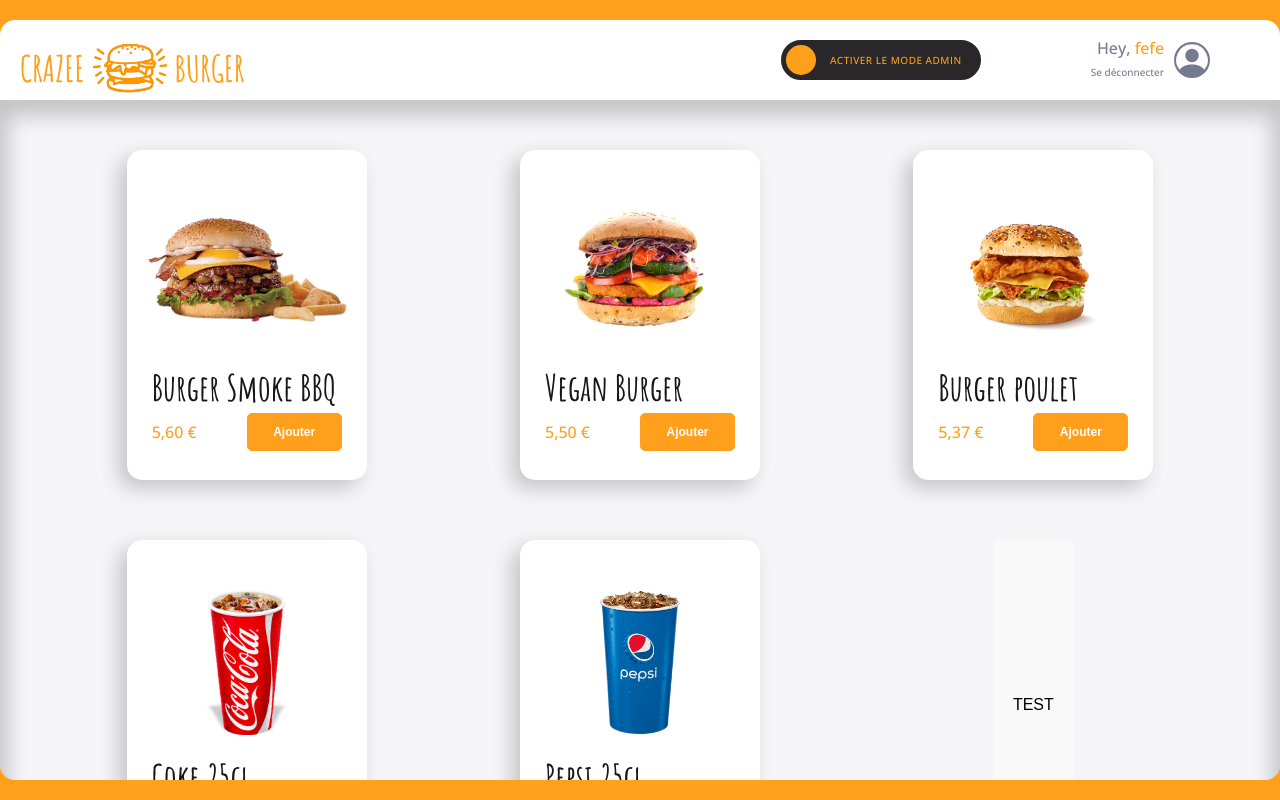
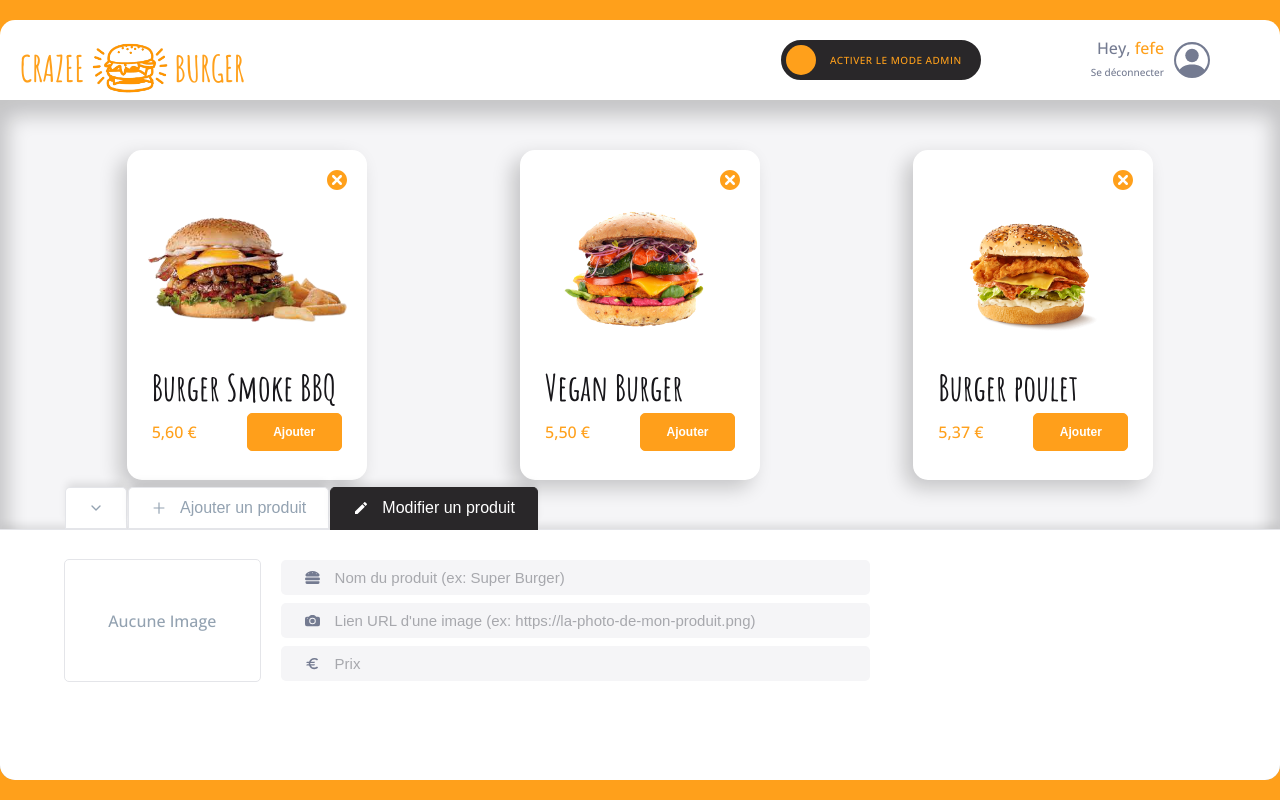
Before and after one commit to thomasdelafosse/Crazee-burger, a React (Vite) app: page /order/1 in a window 1280 px wide. Built offline with nearby package versions, Linux system fonts and the light colour scheme.

Commit message:
🚧 F09: EditForm > Focus on the input in EditForm while clicking on a product

```diff
--- a/src/Components/pages/order/Admin/AdminPanel/EditForm.jsx
+++ b/src/Components/pages/order/Admin/AdminPanel/EditForm.jsx
@@ -1,32 +1,72 @@
 import styled from "styled-components";
 import { theme } from "../../../../../theme";
 import { HiCursorClick } from "react-icons/hi";
-import { useRef } from "react";
+import { useContext } from "react";
+import OrderContext from "../../../../../context/OrderContext";
+import TextInput from "../../../../reusable-ui/TextInput";
+import { getInputTextsConfig } from "./InputTextConfig";
+import ImagePreview from "./ImagePreview";
 
 export default function EditForm() {
-  // const inputBaliseRef = useRef();
+  const { inputBaliseRef, newProduct, setNewProduct } =
+    useContext(OrderContext);
 
-  // const handleClick = (event) => {
-  //   alert("handleClick");
-  // };
+  const inputTexts = getInputTextsConfig(newProduct);
+
+  const handleChange = () => {
+    // inputComposantRef.current.focus();
+  };
 
   return (
     <div>
       <EditFormStyled>
-        Cliquer sur un produit pour le modifier
-        <HiCursorClick />
+        {/* Cliquer sur un produit pour le modifier
+        <HiCursorClick /> */}
+        {/* <input ref={inputBaliseRef} type="text" placeholder="nom"></input>
+        <input type="text" placeholder="image"></input>
+        <input type="text" placeholder="prix"></input> */}
+        <ImagePreview
+          imageSource={newProduct.imageSource}
+          title={newProduct.title}
+        />
+        <div className="input-fields">
+          {inputTexts.map((input) => (
+            <TextInput
+              {...input}
+              ref={inputBaliseRef}
+              key={input.id}
+              onChange={handleChange}
+              version="minimalist"
+            />
+          ))}
+        </div>
       </EditFormStyled>
     </div>
   );
 }
 
 const EditFormStyled = styled.form`
-  font-family: "Amatic SC", cursive;
+  /* font-family: "Amatic SC", cursive;
   width: 400px;
   color: ${theme.colors.greyBlue};
   font-size: 24px;
   font-weight: 400;
   line-height: 30px;
   letter-spacing: 0em;
-  text-align: left;
+  text-align: left; */
+
+  display: grid;
+  grid-template-columns: 1fr 3fr;
+  grid-template-rows: repeat(4, 1fr);
+  height: 100%;
+  width: 70%;
+  grid-column-gap: 20px;
+  grid-row-gap: 8px;
+
+  .input-fields {
+    grid-area: 1 / 2 / -2 / 3;
+
+    display: grid;
+    grid-row-gap: 8px;
+  }
 `;
--- a/src/Components/pages/order/Main/Menu/Menu.jsx
+++ b/src/Components/pages/order/Main/Menu/Menu.jsx
@@ -1,26 +1,17 @@
 import styled from "styled-components";
 import CardStyled from "../../../../reusable-ui/Card";
 import { theme } from "../../../../../theme";
-import { useContext, useRef } from "react";
+import { useContext } from "react";
 import { formatPrice } from "/src/Components/utils/maths";
 import OrderContext from "../../../../../context/OrderContext";
 import EmptyMenuClient from "./EmptyMenuClient";
 import EmptyMenuAdmin from "./EmptyMenuAdmin";
-import UserContext from "../../../../../context/UserContext";
 
 const DEFAULT_IMAGE = "/images/coming-soon.png";
 
 export default function Menu() {
   const { menu, isModeAdmin, handleDelete, resetMenu } =
     useContext(OrderContext);
-  const { username } = useContext(UserContext);
-  const inputBaliseRef = useRef();
-
-  const handleClick1 = () => {
-    alert("handleClick1");
-    console.log("inputBaliseRef.current :", inputBaliseRef.current);
-    inputBaliseRef.current.focus();
-  };
 
   if (menu.length === 0) {
     if (!isModeAdmin) return <EmptyMenuClient />;
@@ -28,7 +19,6 @@ export default function Menu() {
   }
 
   return (
-    <div>
     <MenuStyled>
       {menu.map(({ id, title, imageSource, price }) => {
         return (
@@ -42,10 +32,7 @@ export default function Menu() {
           />
         );
       })}
-        <button onClick={handleClick1}>TEST</button>
-        <input ref={inputBaliseRef} type="text" placeholder="inputTest"></input>
     </MenuStyled>
-    </div>
   );
 }
 
--- a/src/Components/pages/order/OrderPage.jsx
+++ b/src/Components/pages/order/OrderPage.jsx
@@ -8,9 +8,9 @@ import { fakeMenu } from "../../fakeData/fakeMenu.jsx";
 import { EMPTY_PRODUCT } from "./Admin/AdminPanel/AddForm.jsx";
 
 export default function OrderPage() {
-  const [isModeAdmin, setIsModeAdmin] = useState(false);
+  const [isModeAdmin, setIsModeAdmin] = useState(true);
   const [isCollapsed, setIsCollapsed] = useState(false);
-  const [currentTabSelected, setCurrentTabSelected] = useState("add");
+  const [currentTabSelected, setCurrentTabSelected] = useState("edit");
   const [menu, setMenu] = useState(fakeMenu.MEDIUM);
   const [newProduct, setNewProduct] = useState(EMPTY_PRODUCT);
   const inputBaliseRef = useRef();
```
Lines whose indentation alone changed are shown as unchanged.
